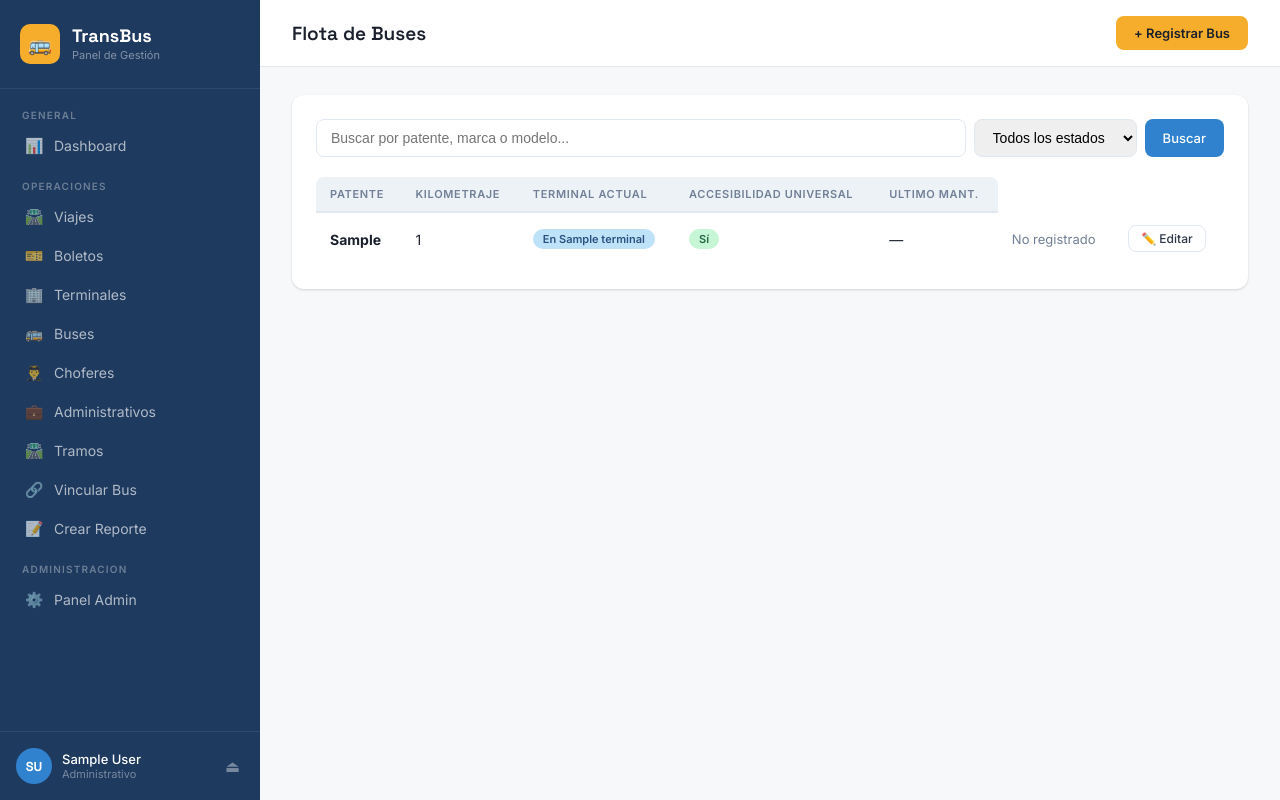
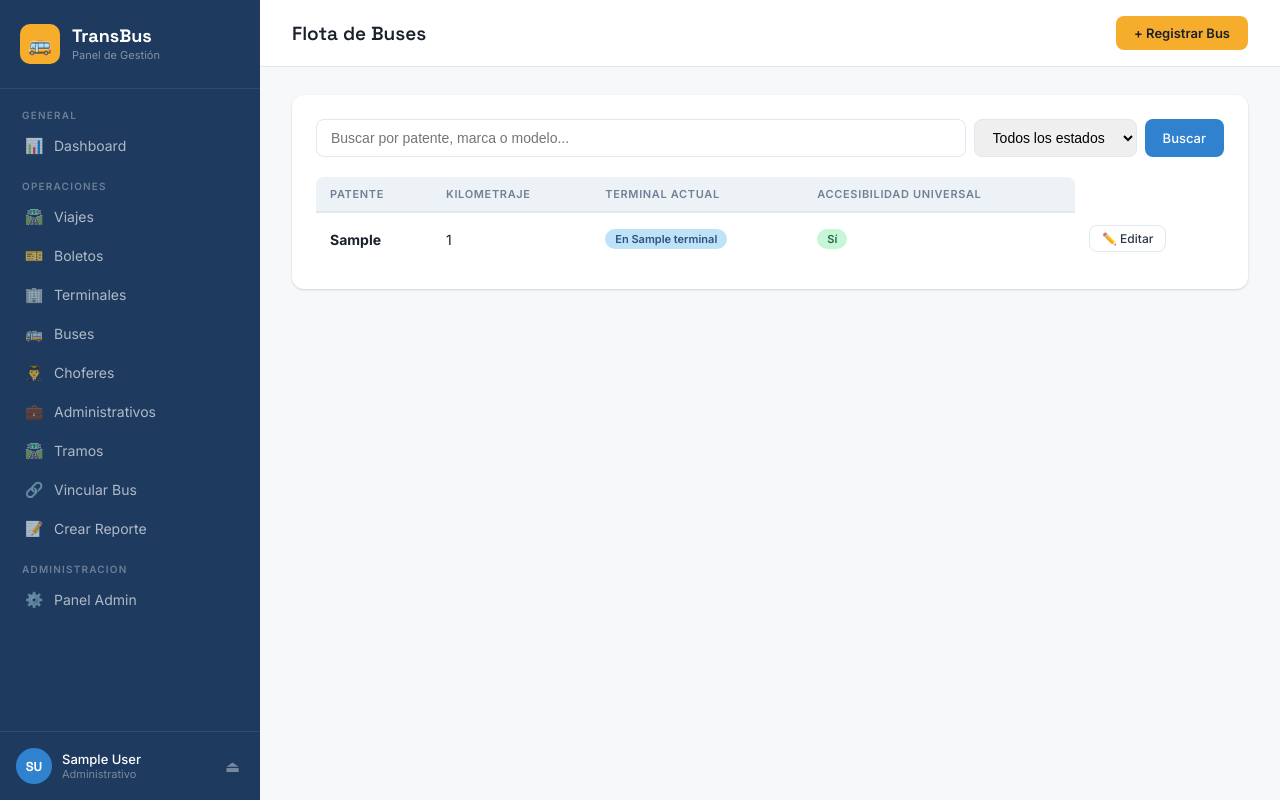
Before and after one commit to Canito301/Proyecto_BDD_Grupo8, a Django app: page /buses/ in a window 1280 px wide. Run offline with Django 5.2, Linux system fonts and the light colour scheme; a user stored in the database is signed in; tables that the repository leaves empty hold one stand-in row (values such as "Sample post").

Commit message:
Corrección errores al editar buses y chofer.

```diff
--- a/empresa_buses/settings.py
+++ b/empresa_buses/settings.py
@@ -76,7 +76,7 @@ AUTH_PASSWORD_VALIDATORS = [
 LANGUAGE_CODE = 'es-cl'
 TIME_ZONE = 'America/Santiago'
 USE_I18N = True
-USE_TZ = True
+USE_TZ = False
 
 STATIC_URL = '/static/'
 STATICFILES_DIRS = [BASE_DIR / 'terminales' / 'static']
--- a/terminales/templates/buses/lista_buses.html
+++ b/terminales/templates/buses/lista_buses.html
@@ -32,7 +32,6 @@
                 <th>Kilometraje</th>
                 <th>Terminal Actual</th>
                 <th>Accesibilidad Universal</th>
-                <th>Ultimo Mant.</th>
             </tr>
         </thead>
         <tbody>
@@ -55,10 +54,7 @@
                 {% endif %}
             </td>
 
-            <td>{{ bus.terminal_actual.nombre|default:"—" }}</td>
-            <td style="font-size:13px; color:#718096;">
-                {{ bus.fecha_ultimo_mantenimiento|default:"No registrado" }}
-            </td>
+
             <td>
                 <a href="{% url 'editar_bus' bus.pk %}" class="btn btn-ghost btn-sm">✏️ Editar</a>
             </td>
--- a/terminales/views.py
+++ b/terminales/views.py
@@ -200,7 +200,10 @@ def editar_bus(request, bus_id):
         form.save()
         messages.success(request, f"Bus {bus.patente} actualizado.")
         return redirect('lista_buses')
-    return render(request, 'form.html', {'form': form, 'titulo': f'Editar Bus — {bus.patente}'})
+    return render(request, 'buses/form_buses.html', {
+        'form': form,
+        'titulo': f'Editar Bus — {bus.patente}'
+    })
 
 
 # ── Viajes y Asientos ──────────────────────────────────────────────────────────
@@ -403,7 +406,7 @@ def editar_chofer(request, chofer_id):
         return redirect('lista_choferes')
 
     # 4. Si solo está entrando a la página, le mostramos el HTML (podemos reciclar el mismo que usamos para crear)
-    return render(request, 'form_chofer.html', {
+    return render(request, 'chofer/form_chofer.html', {
         'form': form,
         'titulo': f'Editar Chofer — {chofer.rut}'
     })
```
